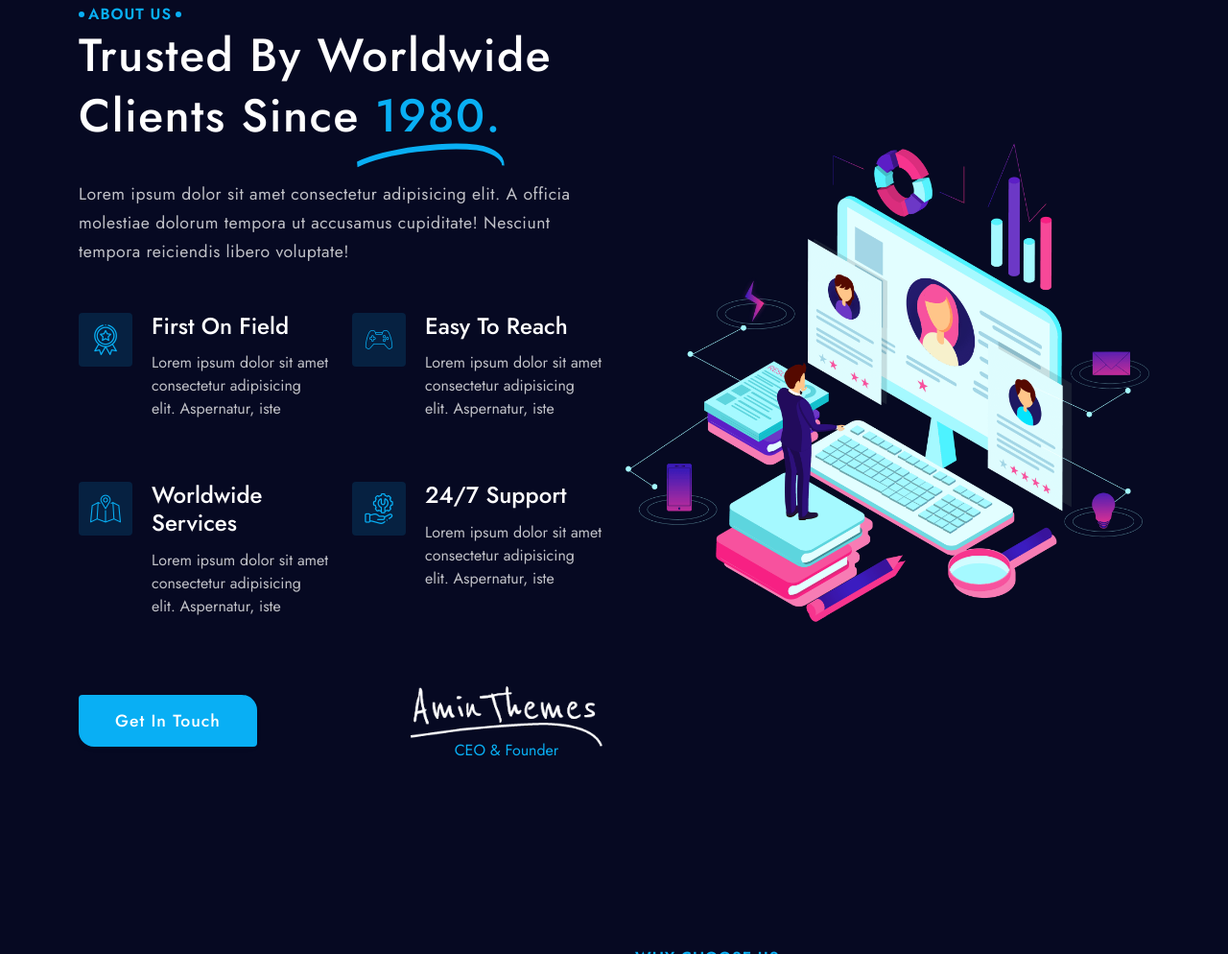
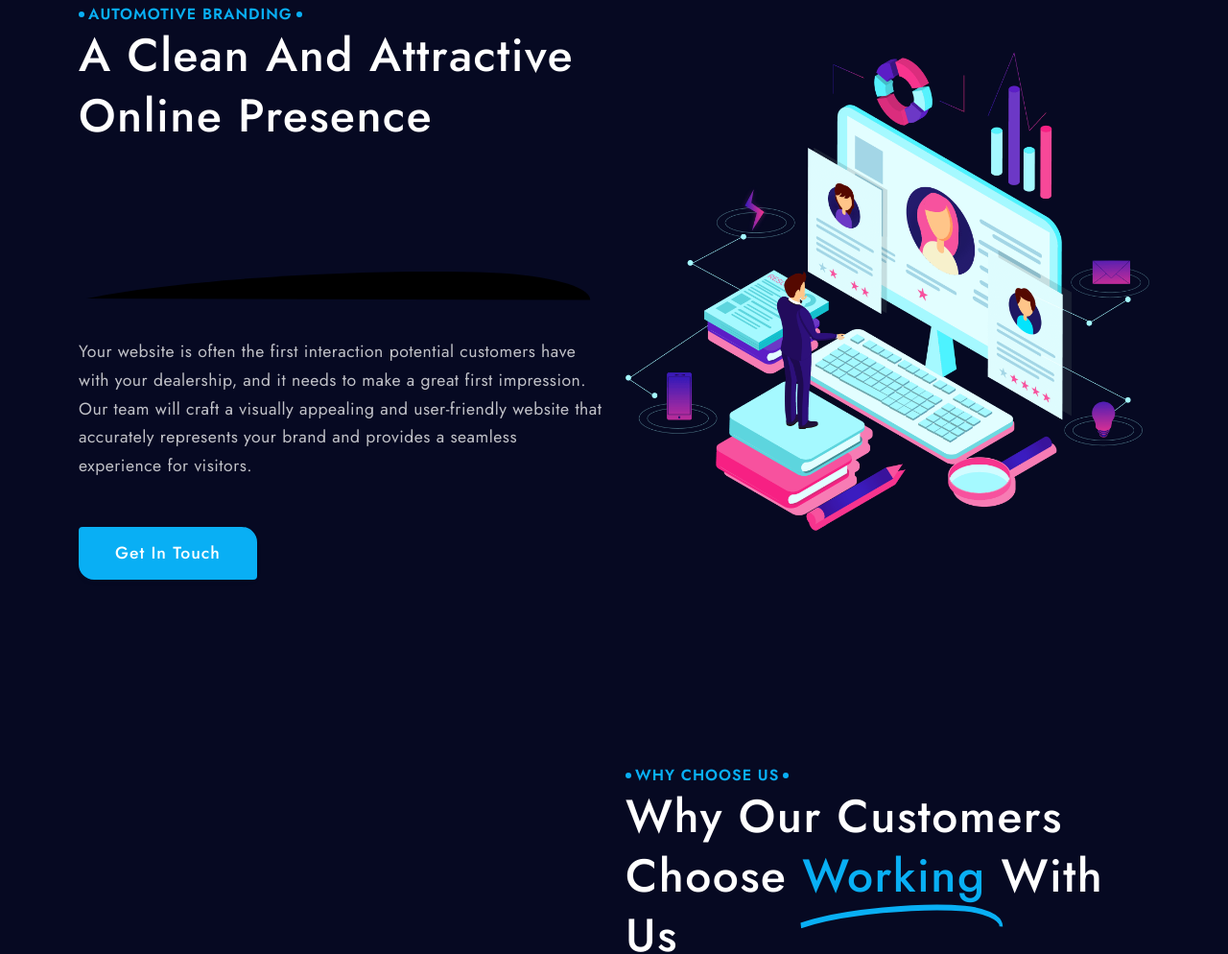
Before and after one commit to Sameer227/car_dealership.github.io, a plain HTML site: page index.html in a window 1280 px wide. Shown: the part 1332-2326 px from the top of the page at 96% size. Drawn offline with Linux system fonts and the light colour scheme; files whose address does not match are found by name.

Commit message:
Update index.html

```diff
--- a/index.html
+++ b/index.html
@@ -203,52 +203,16 @@ and boost sales for your dealership.
             <div class="col-12 col-lg-6 d-flex align-items-center order-1 order-lg-0 about-col pad-end  wow fadeInUp " data-wow-delay="0.6s">
               <div class="text-area ">
                 <div class="sec-heading  light-title ">
-                  <div class="content-area"><span class=" pre-title       wow fadeInUp " data-wow-delay=".2s">about Us</span>
-                    <h2 class=" title    wow fadeInUp" data-wow-delay=".4s"><span class='hollow-text'>trusted</span> by worldwide clients  since<span class='featured-text'>  1980. <svg xmlns="http://www.w3.org/2000/svg" viewBox="0 0 500 150" preserveAspectRatio="none"><path d="M7.7,145.6C109,125,299.9,116.2,401,121.3c42.1,2.2,87.6,11.8,87.3,25.7"></path></svg></span></h2>
+                  <div class="content-area"><span class=" pre-title       wow fadeInUp " data-wow-delay=".2s">Automotive Branding</span>
+                    <h2 class=" title    wow fadeInUp" data-wow-delay=".4s"><span class='hollow-text'>A Clean and Attractive Online Presence <svg xmlns="http://www.w3.org/2000/svg" viewBox="0 0 500 150" preserveAspectRatio="none"><path d="M7.7,145.6C109,125,299.9,116.2,401,121.3c42.1,2.2,87.6,11.8,87.3,25.7"></path></svg></span></h2>
                   </div>
                 </div>
-                <p class=" about-text">Lorem ipsum dolor sit amet consectetur adipisicing elit. A officia molestiae dolorum tempora ut accusamus cupiditate! Nesciunt tempora reiciendis libero voluptate!</p>
-                <div class="info-items-list ">
-                  <div class="row ">
-                    <div class="col-9 col-xl-6">
-                      <div class="info-item"><i class="flaticon-medal  info-icon"></i>
-                        <div class="info-content">
-                          <h5 class="info-title">first on field </h5>
-                          <p class="info-text">Lorem ipsum dolor sit amet consectetur adipisicing elit. Aspernatur, iste</p>
-                        </div>
-                      </div>
-                    </div>
-                    <div class="col-9 col-xl-6">
-                      <div class="info-item"><i class="flaticon-game-console info-icon"></i>
-                        <div class="info-content">
-                          <h5 class="info-title">easy to reach </h5>
-                          <p class="info-text">Lorem ipsum dolor sit amet consectetur adipisicing elit. Aspernatur, iste</p>
-                        </div>
-                      </div>
-                    </div>
-                    <div class="col-9 col-xl-6">
-                      <div class="info-item"><i class="flaticon-map info-icon"></i>
-                        <div class="info-content">
-                          <h5 class="info-title">worldwide services  </h5>
-                          <p class="info-text">Lorem ipsum dolor sit amet consectetur adipisicing elit. Aspernatur, iste</p>
-                        </div>
-                      </div>
-                    </div>
-                    <div class="col-9 col-xl-6">
-                      <div class="info-item"><i class="flaticon-technical-support-1  info-icon"></i>
-                        <div class="info-content">
-                          <h5 class="info-title">24/7 support  </h5>
-                          <p class="info-text">Lorem ipsum dolor sit amet consectetur adipisicing elit. Aspernatur, iste</p>
-                        </div>
-                      </div>
-                    </div>
-                  </div>
-                </div>
+                <p class=" about-text">Your website is often the first interaction potential customers have with your dealership, and it needs to make a
+great first impression. Our team will craft a visually appealing and user-friendly website that accurately represents your brand and provides a seamless experience for visitors.
+</p>
+
                 <div class="cta-area"><a class=" btn-solid reveal-start" href="about-us.html">Get in touch</a>
-                  <div class="signature ">
-                    <div class="signature-img"></div>
-                    <div class="signature-name">CEO &amp; Founder </div>
-                  </div>
+
                 </div>
               </div>
             </div>
```
